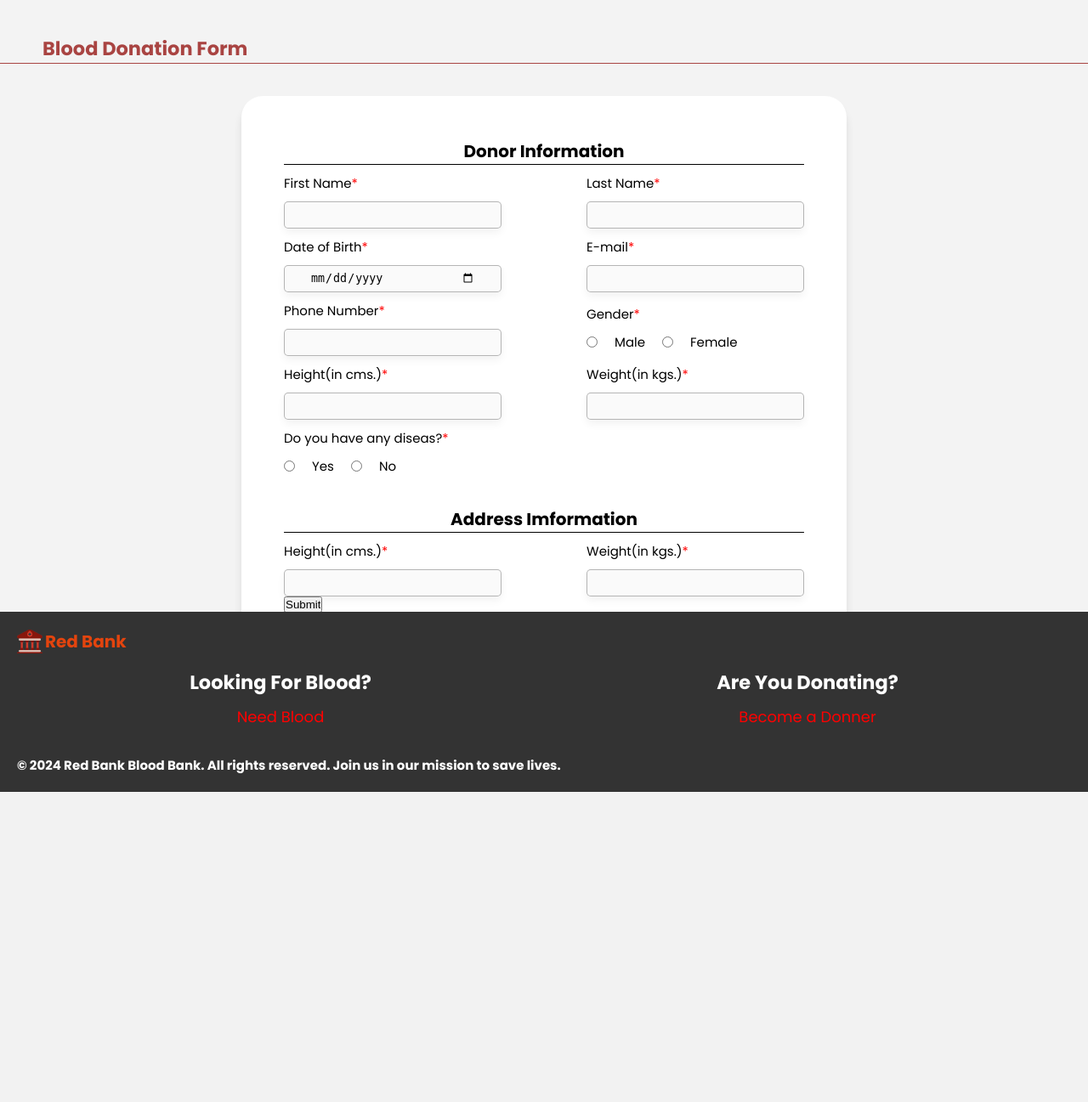
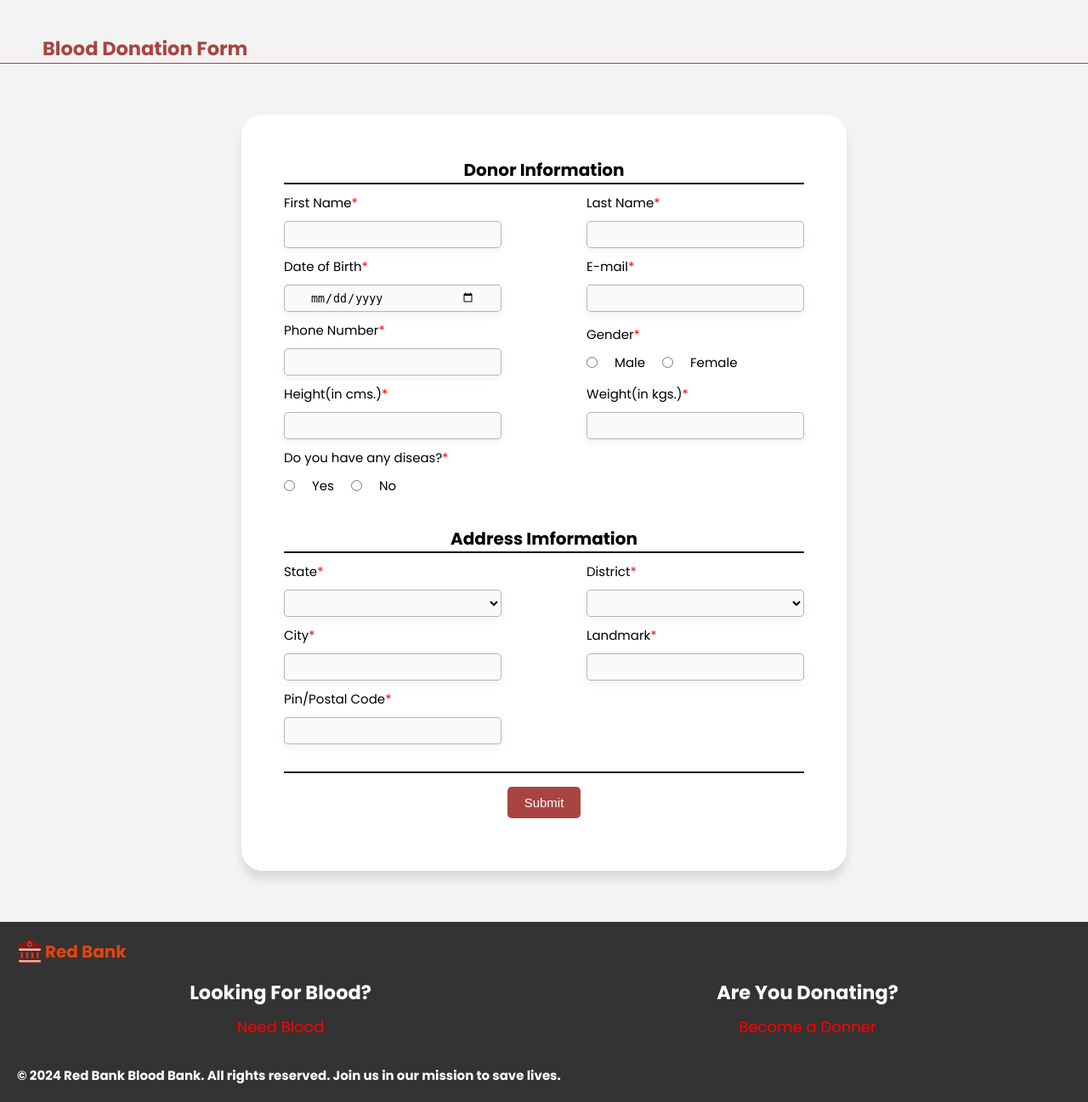
Before and after one commit to TaskmasterRishi/BloodBank, a PHP site: page /donateBlood.php in a window 1280 px wide. Shown: the part 80-1377 px from the top of the page at 85% size. Before the commit the page ends 1012 px from the top, so only its background shows below. Run offline with PHP 8.4, Linux system fonts and the light colour scheme; a user stored in the database is signed in.

Commit message:
Donate Blood page styling complete

```diff
--- a/CSS/donateBlood.css
+++ b/CSS/donateBlood.css
@@ -47,7 +47,7 @@ body {
 
 .container {
   position: relative;
-  top: 0rem;
+  top: 5rem;
   display: flex;
   flex-direction: column;
   flex-wrap: nowrap;
@@ -59,6 +59,7 @@ body {
   margin: 0 auto;
   padding: 5rem 5rem;
   box-shadow: 0px 10px 10px rgba(0, 0, 0, 0.1);
+  margin-bottom: 20rem;
 }
 
 span {
@@ -78,7 +79,7 @@ span {
   font-size: 2rem;
   display: block;
   width: 100%;
-  border-bottom: 1px solid black;
+  border-bottom: 2px solid black;
   text-align: center;
 }
 
@@ -108,7 +109,8 @@ span {
 .formField > input[type="text"],
 .formField > input[type="date"],
 .formField > input[type="email"],
-.formField > input[type="number"] {
+.formField > input[type="number"],
+select {
   width: 20vw;
   height: 2rem;
   border-radius: 5px;
@@ -116,6 +118,31 @@ span {
   background-color: rgb(250, 250, 250);
   box-shadow: 0px 5px 10px rgba(0, 0, 0, 0.05);
   padding: 15px 30px;
+}
+
+hr{
+  border: 0.5px solid black;
+
+}
+
+input[type="submit"] {
+  width: auto;
+  padding: 10px 20px;
+  margin: 0 auto;
+  display: block;
+  background-color: #a94442;
+  color: white;
+  border: none;
+  border-radius: 5px;
+  cursor: pointer;
+  font-size: 1.5rem;
+  transition: 0.5s ease;
+}
+
+input[type="submit"]:hover {
+  background-color: #ca4745;
+  transform: translateY(-3px);
+  box-shadow: 0px 10px 10px rgba(0, 0, 0, 0.1);
 }
 
 .radio {
@@ -129,8 +156,8 @@ span {
 .formField > ul > li {
   list-style: none;
   display: flex;
-  align-items:center;
-  gap:1rem;
+  align-items: center;
+  gap: 1rem;
   font-size: 1.4rem;
 }
 
@@ -143,6 +170,7 @@ span {
   .container {
     padding: 2rem 2rem;
     top: 0;
+    margin-bottom: 0rem;
   }
 
   .row {
@@ -154,7 +182,8 @@ span {
   .formField > input[type="text"],
   .formField > input[type="date"],
   .formField > input[type="email"],
-  .formField > input[type="number"] {
+  .formField > input[type="number"],
+  select {
     width: 80vw;
   }
 
--- a/donateBlood.php
+++ b/donateBlood.php
@@ -118,14 +118,16 @@ require_once ("php/connection.php");
                 </ul>
               </div>
               <div class="formField">
-                <label for="dieases">Are you taking or have you taken any of these in the past 72 hours?<span>*</span></label>
+                <label for="dieases">Are you taking or have you taken any of these in the past 72
+                  hours?<span>*</span></label>
                 <ul>
                   <li><input type="checkbox" name="medication[]" value="Antibiotics">Antibiotics</li>
                   <li> <input type="checkbox" name="medication[]" value="Aspirin">Aspirin</li>
                   <li><input type="checkbox" name="medication[]" value="Alcohol">Alcohol</li>
                   <li><input type="checkbox" name="medication[]" value="Steroids">Steroids</li>
                   <li> <input type="checkbox" name="medication[]" value="Vaccinations">Vaccinations</li>
-                  <li><input type="checkbox" name="medication[]" value="Dog bite Rabies vaccine (1 year)">Dog bite Rabies vaccine (1 year)</li>
+                  <li><input type="checkbox" name="medication[]" value="Dog bite Rabies vaccine (1 year)">Dog bite
+                    Rabies vaccine (1 year)</li>
                 </ul>
               </div>
             </div>
@@ -134,15 +136,41 @@ require_once ("php/connection.php");
           <h1>Address Imformation</h1>
           <div class="row">
             <div class="formField">
-              <label for="height">Height(in cms.)<span>*</span></label>
-              <input type="number" name="height" id="height">
+              <label for="state">State<span>*</span></label>
+              <select name="state" id="state">
+                <option value="" selected disabled>Select State</option>
+              </select>
             </div>
             <div class="formField">
-              <label for="weight">Weight(in kgs.)<span>*</span></label>
-              <input type="number" name="weight" id="weight">
+              <label for="district">District<span>*</span></label>
+              <select name="district" id="district">
+                <option value="" selected disabled>Select District</option>
+              </select>
             </div>
           </div>
+
+          <div class="row">
+            <div class="formField">
+              <label for="city">City<span>*</span></label>
+              <input type="text" name="city" id="city" required>
+            </div>
+            <div class="formField">
+              <label for="landmark">Landmark<span>*</span></label>
+              <input type="text" name="landmark" id="landmark">
+            </div>
+          </div>
+
+          <div class="row">
+            <div class="formField">
+              <label for="pincode">Pin/Postal Code<span>*</span></label>
+              <input type="number" name="pincode" id="pincode" required>
+            </div>
+          </div>
+
         </div>
+        <br><br>
+        <hr>
+        <br>
         <input type="submit" name="donor_register" value="Submit">
       </form>
       <div class="custom_validate"><?php if (isset($_GET["error"])) {
--- a/php/donor_login.php
+++ b/php/donor_login.php
@@ -28,7 +28,7 @@ if (isset($_POST["donor-login-submit"])) {
     require_once("connection.php");
 
     // Fetch user data from the database
-    $query = "SELECT * FROM donorLogIn WHERE userEmail = ?";
+    $query = "SELECT * FROM donorlogin WHERE userEmail = ?";
     $stmt = mysqli_prepare($con, $query);
     mysqli_stmt_bind_param($stmt, "s", $emailInput);
     mysqli_stmt_execute($stmt);
```
